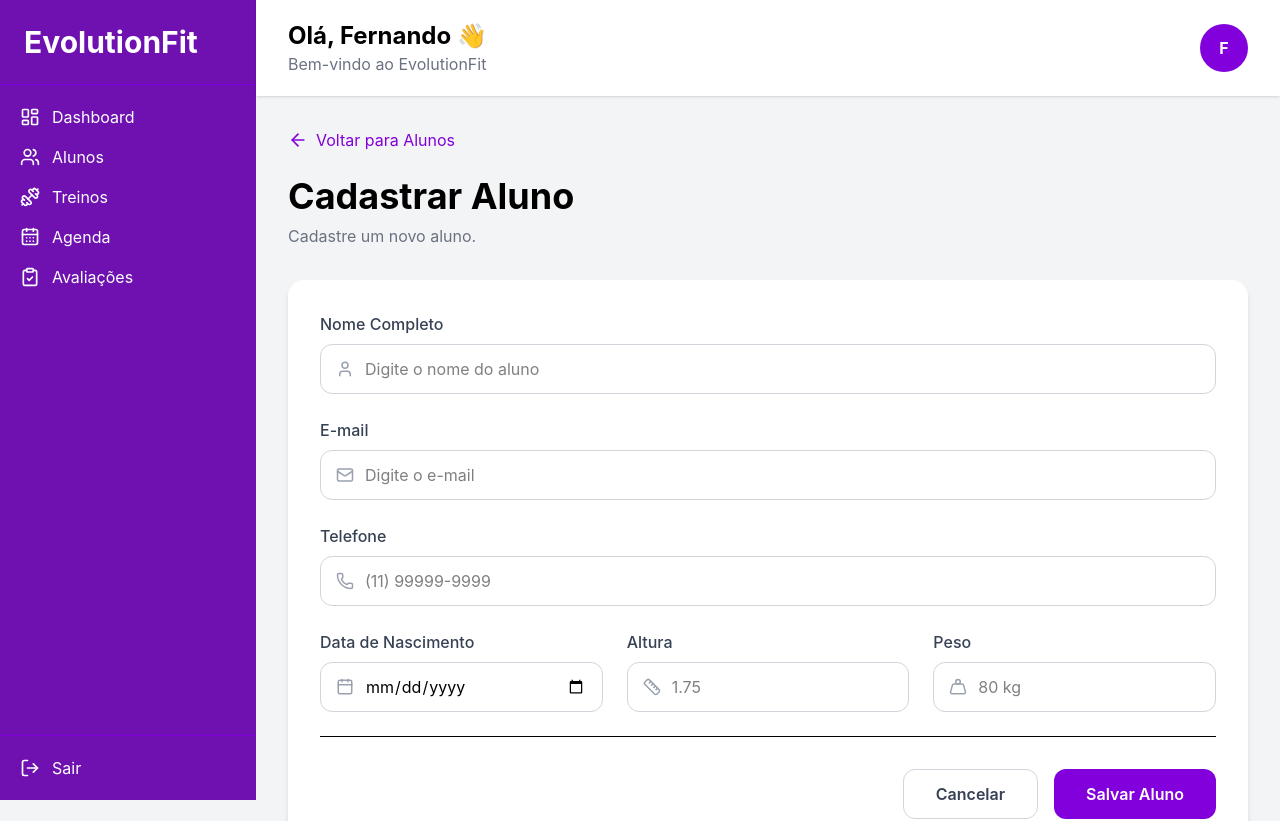
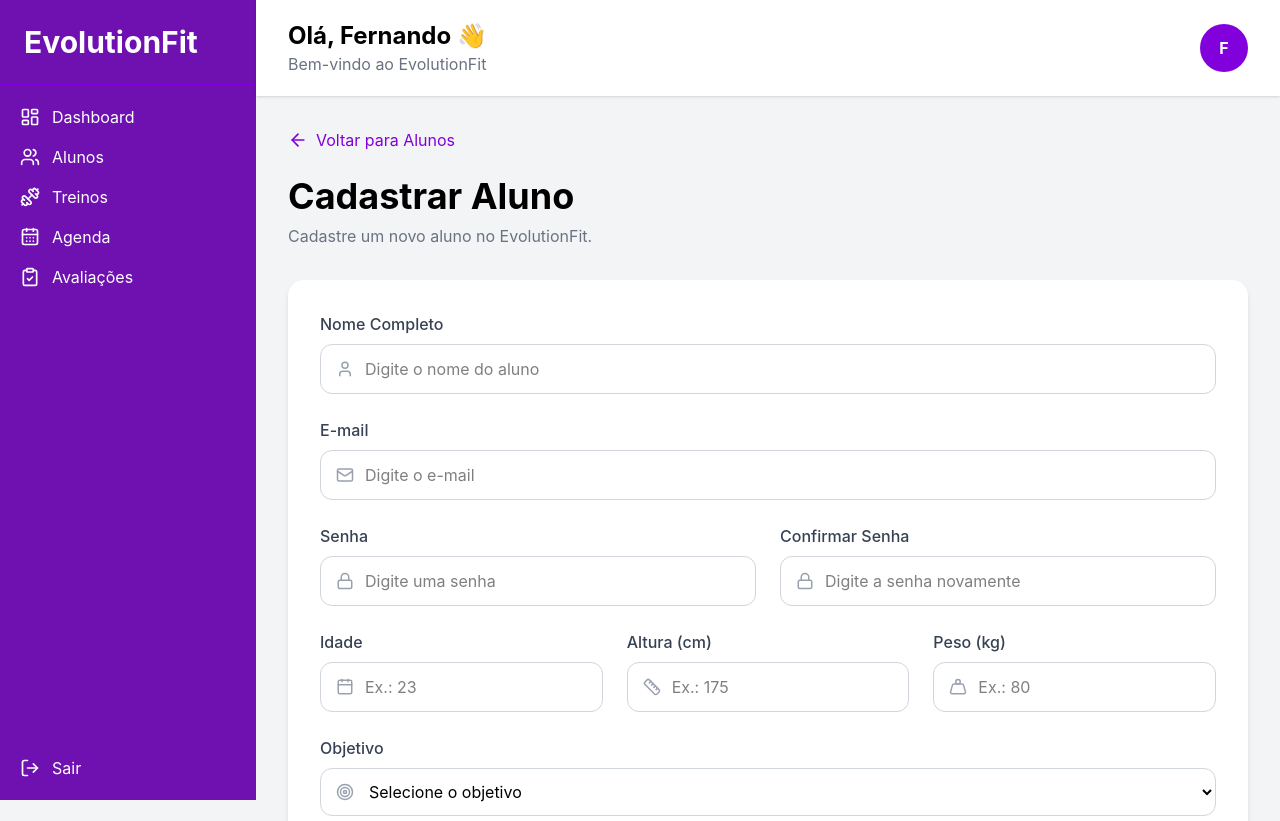
Before and after one commit to Fernando-Moreno-7/projetoTCC, a React app in the folder frontend/: page /cadastrar-aluno in a window 1280 px wide. Shown: the top 821 px of the page. Built offline with nearby package versions, Linux system fonts and the light colour scheme; sample sign-in values are in the browser's storage; the HTML template or start-up script is replaced by a standard one.

Commit message:
Adicionando cadastro de alunos com o backend

```diff
--- a/frontend/src/pages/CadastrarAluno/CadastrarAluno.jsx
+++ b/frontend/src/pages/CadastrarAluno/CadastrarAluno.jsx
@@ -1,168 +1,377 @@
+import { useState } from "react";
+import { useNavigate } from "react-router-dom";
+import axios from "axios";
+
 import Layout from "../../components/Layout/Layout";
-import { useNavigate } from "react-router-dom";
 
 import {
     ArrowLeft,
     User,
     Mail,
-    Phone,
+    Lock,
     Calendar,
     Ruler,
     Weight,
+    Target
 } from "lucide-react";
 
 export default function CadastrarAluno() {
+
     const navigate = useNavigate();
 
+    const [nome, setNome] = useState("");
+    const [email, setEmail] = useState("");
+    const [senha, setSenha] = useState("");
+    const [confirmarSenha, setConfirmarSenha] = useState("");
+    const [idade, setIdade] = useState("");
+    const [altura, setAltura] = useState("");
+    const [peso, setPeso] = useState("");
+    const [objetivo, setObjetivo] = useState("");
+    const [carregando, setCarregando] = useState(false);
+
+    async function handleCadastrarAluno(e) {
+
+        e.preventDefault();
+
+        if (!nome || !email || !senha || !confirmarSenha) {
+            alert("Preencha todos os campos obrigatórios!");
+            return;
+        }
+
+        if (senha !== confirmarSenha) {
+            alert("As senhas não coincidem!");
+            return;
+        }
+
+        try {
+
+            setCarregando(true);
+
+            const response = await axios.post(
+                "http://localhost:5000/user/register",
+                {
+                    nome,
+                    email,
+                    senha,
+                    confSenha: confirmarSenha,
+                    idade: idade ? Number(idade) : null,
+                    altura: altura ? Number(altura) : null,
+                    peso: peso ? Number(peso) : null,
+                    objetivo: objetivo || null
+                }
+            );
+
+            alert(response.data.message);
+
+            navigate("/alunos");
+
+        } catch (error) {
+
+            console.error(error);
+
+            if (error.response) {
+
+                alert(
+                    error.response.data.message ||
+                    "Erro ao cadastrar aluno!"
+                );
+
+            } else {
+
+                alert("Não foi possível conectar ao servidor.");
+
+            }
+
+        } finally {
+
+            setCarregando(false);
+
+        }
+    }
+
     return (
+
         <Layout>
+
             <button
                 onClick={() => navigate("/alunos")}
                 className="flex items-center gap-2 text-purple-700 hover:text-purple-900 mb-6 transition"
             >
                 <ArrowLeft size={20} />
+
                 <span>Voltar para Alunos</span>
             </button>
 
             <div>
+
                 <h1 className="text-4xl font-bold">
                     Cadastrar Aluno
                 </h1>
 
                 <p className="text-gray-500 mt-2 mb-8">
-                    Cadastre um novo aluno.
+                    Cadastre um novo aluno no EvolutionFit.
                 </p>
 
-                <div className="bg-white rounded-2xl shadow-md p-8 space-y-6">
+                <form
+                    onSubmit={handleCadastrarAluno}
+                    className="bg-white rounded-2xl shadow-md p-8 space-y-6"
+                >
+
                     <div>
+
                         <label className="block text-gray-700 font-medium mb-2">
                             Nome Completo
                         </label>
 
                         <div className="relative">
+
                             <User
                                 size={18}
-                                className="absolute left-4 top-4 text-gray-400"
+                                className="absolute left-4 top-1/2 -translate-y-1/2 text-gray-400"
                             />
 
                             <input
                                 type="text"
+                                value={nome}
+                                onChange={(e) => setNome(e.target.value)}
                                 placeholder="Digite o nome do aluno"
                                 className="w-full border border-gray-300 rounded-xl py-3 pl-11 pr-4 focus:outline-none focus:ring-2 focus:ring-purple-600"
                             />
+
                         </div>
+
                     </div>
 
                     <div>
+
                         <label className="block text-gray-700 font-medium mb-2">
                             E-mail
                         </label>
 
                         <div className="relative">
+
                             <Mail
                                 size={18}
-                                className="absolute left-4 top-4 text-gray-400"
+                                className="absolute left-4 top-1/2 -translate-y-1/2 text-gray-400"
                             />
 
                             <input
                                 type="email"
+                                value={email}
+                                onChange={(e) => setEmail(e.target.value)}
                                 placeholder="Digite o e-mail"
                                 className="w-full border border-gray-300 rounded-xl py-3 pl-11 pr-4 focus:outline-none focus:ring-2 focus:ring-purple-600"
                             />
+
                         </div>
+
+                    </div>
+
+                    <div className="grid grid-cols-2 gap-6">
+
+                        <div>
+
+                            <label className="block text-gray-700 font-medium mb-2">
+                                Senha
+                            </label>
+
+                            <div className="relative">
+
+                                <Lock
+                                    size={18}
+                                    className="absolute left-4 top-1/2 -translate-y-1/2 text-gray-400"
+                                />
+
+                                <input
+                                    type="password"
+                                    value={senha}
+                                    onChange={(e) => setSenha(e.target.value)}
+                                    placeholder="Digite uma senha"
+                                    className="w-full border border-gray-300 rounded-xl py-3 pl-11 pr-4 focus:outline-none focus:ring-2 focus:ring-purple-600"
+                                />
+
+                            </div>
+
                         </div>
 
                         <div>
+
                             <label className="block text-gray-700 font-medium mb-2">
-                            Telefone
+                                Confirmar Senha
                             </label>
 
                             <div className="relative">
-                            <Phone
+
+                                <Lock
                                     size={18}
-                                className="absolute left-4 top-4 text-gray-400"
+                                    className="absolute left-4 top-1/2 -translate-y-1/2 text-gray-400"
                                 />
 
                                 <input
-                                type="text"
-                                placeholder="(11) 99999-9999"
+                                    type="password"
+                                    value={confirmarSenha}
+                                    onChange={(e) => setConfirmarSenha(e.target.value)}
+                                    placeholder="Digite a senha novamente"
                                     className="w-full border border-gray-300 rounded-xl py-3 pl-11 pr-4 focus:outline-none focus:ring-2 focus:ring-purple-600"
                                 />
+
                             </div>
+
+                        </div>
+
                     </div>
 
                     <div className="grid grid-cols-3 gap-6">
+
                         <div>
+
                             <label className="block text-gray-700 font-medium mb-2">
-                                Data de Nascimento
+                                Idade
                             </label>
 
                             <div className="relative">
+
                                 <Calendar
                                     size={18}
-                                    className="absolute left-4 top-4 text-gray-400"
+                                    className="absolute left-4 top-1/2 -translate-y-1/2 text-gray-400"
                                 />
 
                                 <input
-                                    type="date"
+                                    type="number"
+                                    value={idade}
+                                    onChange={(e) => setIdade(e.target.value)}
+                                    placeholder="Ex.: 23"
                                     className="w-full border border-gray-300 rounded-xl py-3 pl-11 pr-4 focus:outline-none focus:ring-2 focus:ring-purple-600"
                                 />
+
                             </div>
+
                         </div>
 
                         <div>
+
                             <label className="block text-gray-700 font-medium mb-2">
-                                Altura
+                                Altura (cm)
                             </label>
 
                             <div className="relative">
+
                                 <Ruler
                                     size={18}
-                                    className="absolute left-4 top-4 text-gray-400"
+                                    className="absolute left-4 top-1/2 -translate-y-1/2 text-gray-400"
                                 />
 
                                 <input
-                                    type="text"
-                                    placeholder="1.75"
+                                    type="number"
+                                    value={altura}
+                                    onChange={(e) => setAltura(e.target.value)}
+                                    placeholder="Ex.: 175"
                                     className="w-full border border-gray-300 rounded-xl py-3 pl-11 pr-4 focus:outline-none focus:ring-2 focus:ring-purple-600"
                                 />
+
                             </div>
+
                         </div>
 
                         <div>
+
                             <label className="block text-gray-700 font-medium mb-2">
-                                Peso
+                                Peso (kg)
                             </label>
 
                             <div className="relative">
+
                                 <Weight
                                     size={18}
-                                    className="absolute left-4 top-4 text-gray-400"
+                                    className="absolute left-4 top-1/2 -translate-y-1/2 text-gray-400"
                                 />
 
                                 <input
-                                    type="text"
-                                    placeholder="80 kg"
+                                    type="number"
+                                    step="0.1"
+                                    value={peso}
+                                    onChange={(e) => setPeso(e.target.value)}
+                                    placeholder="Ex.: 80"
                                     className="w-full border border-gray-300 rounded-xl py-3 pl-11 pr-4 focus:outline-none focus:ring-2 focus:ring-purple-600"
                                 />
+
                             </div>
+
                         </div>
+
+                    </div>
+
+                    <div>
+
+                        <label className="block text-gray-700 font-medium mb-2">
+                            Objetivo
+                        </label>
+
+                        <div className="relative">
+
+                            <Target
+                                size={18}
+                                className="absolute left-4 top-1/2 -translate-y-1/2 text-gray-400"
+                            />
+
+                            <select
+                                value={objetivo}
+                                onChange={(e) => setObjetivo(e.target.value)}
+                                className="w-full border border-gray-300 rounded-xl py-3 pl-11 pr-4 focus:outline-none focus:ring-2 focus:ring-purple-600"
+                            >
+                                <option value="">
+                                    Selecione o objetivo
+                                </option>
+
+                                <option value="Hipertrofia">
+                                    Hipertrofia
+                                </option>
+
+                                <option value="Emagrecimento">
+                                    Emagrecimento
+                                </option>
+
+                                <option value="Condicionamento">
+                                    Condicionamento
+                                </option>
+
+                                <option value="Definição">
+                                    Definição
+                                </option>
+                            </select>
+
+                        </div>
+
                     </div>
 
                     <div className="flex justify-end gap-4 pt-8 border-t">
+
                         <button
+                            type="button"
                             onClick={() => navigate("/alunos")}
                             className="border border-gray-300 text-gray-700 hover:bg-gray-100 px-8 py-3 rounded-xl font-semibold transition"
                         >
                             Cancelar
                         </button>
 
-                        <button className="bg-purple-700 hover:bg-purple-800 text-white px-8 py-3 rounded-xl font-semibold transition">
-                            Salvar Aluno
+                        <button
+                            type="submit"
+                            disabled={carregando}
+                            className="bg-purple-700 hover:bg-purple-800 disabled:bg-purple-400 text-white px-8 py-3 rounded-xl font-semibold transition"
+                        >
+                            {carregando
+                                ? "Cadastrando..."
+                                : "Salvar Aluno"
+                            }
                         </button>
+
                     </div>
+
+                </form>
+
             </div>
-            </div>
+
         </Layout>
+
     );
 }
```
Lines whose indentation alone changed are shown as unchanged.
